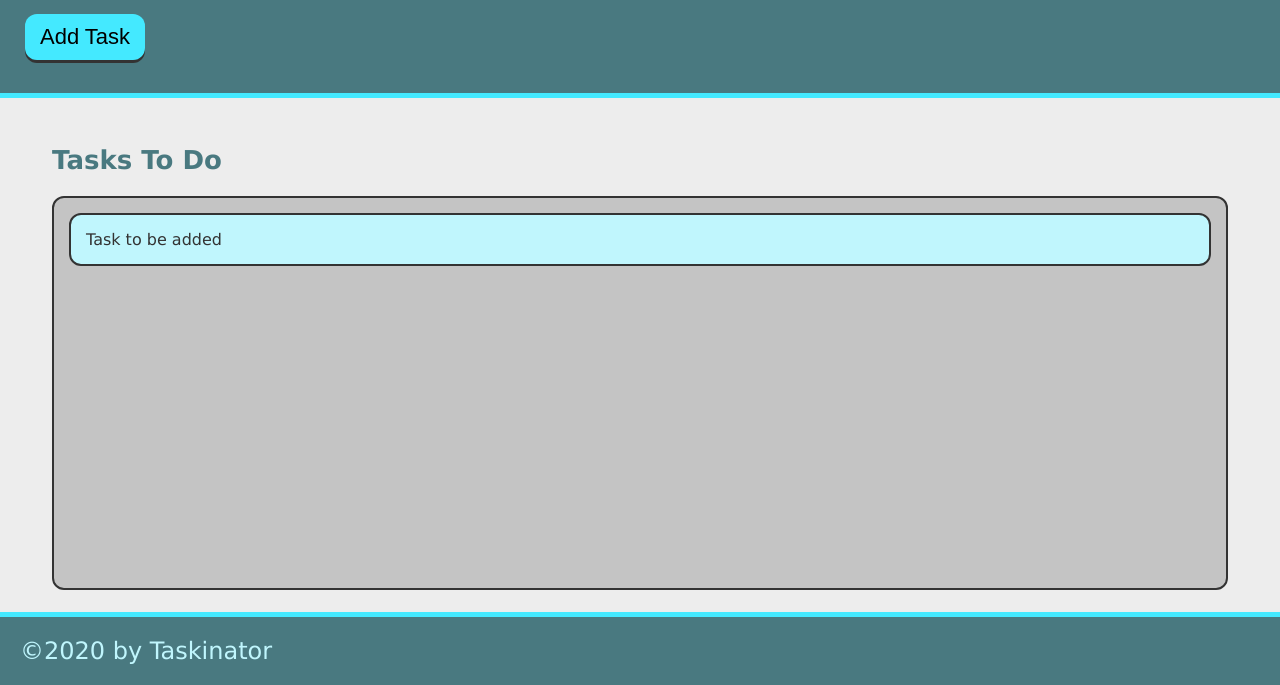
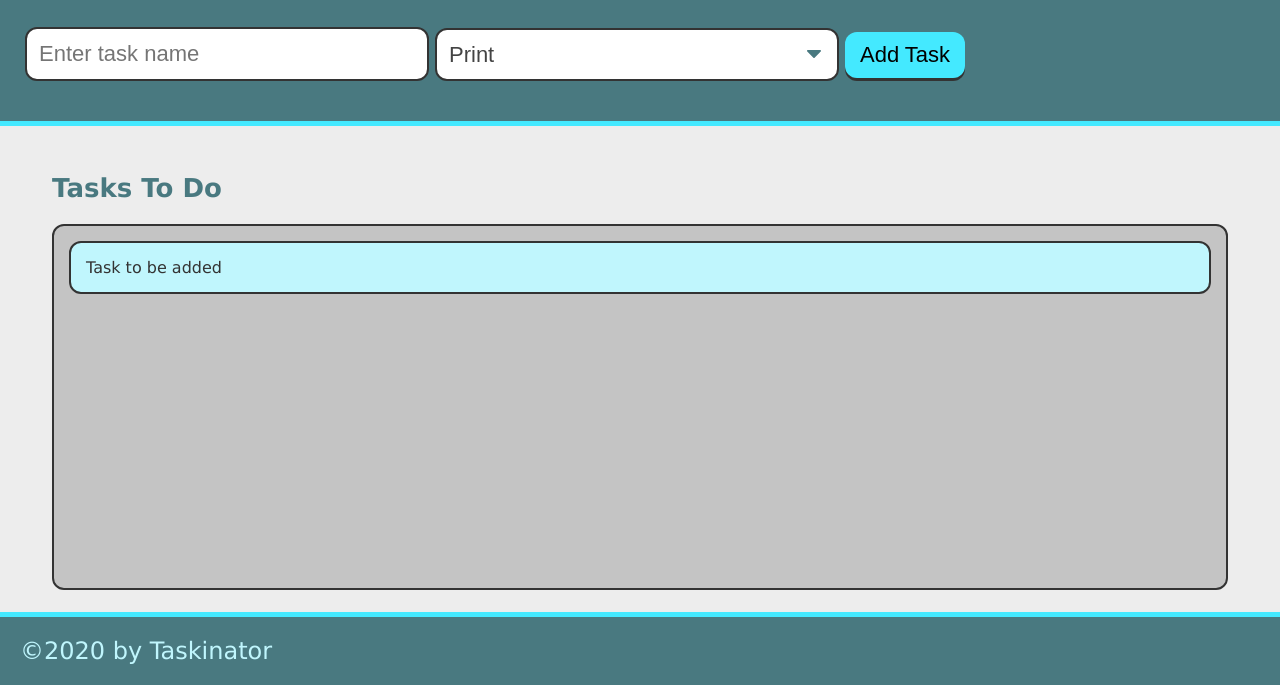
Before and after one commit to Cluce059/Taskinator, a plain HTML site: page index.html in a window 1280 px wide. Shown: the part 115-800 px from the top of the page. Drawn offline with Linux system fonts and the light colour scheme.

Commit message:
ability to submit task name and type as a new task

```diff
--- a/index.html
+++ b/index.html
@@ -11,9 +11,24 @@
     <header>
         <h1 class = "page-title">Taskintor</h1>
         <p>click the button below to create a new task!</p>
-        <button class = "btn" id = "save-task">Add Task</button>
+
+        <form id = "task-form">
+            <div class = "form-group"> <!--put it in a div to make styling easier-->
+                <input type = "text" name = "task-name" class = "text-input" placeholder="Enter task name"/>
+            </div>
+            <div class = "form-group">
+                <select name = "task-type" class = "select-dropdown"> <!--drop down list-->
+                    <option value = "" disabled selection>Pick a task type</option>
+                    <option value = "Print">Print</option> <!--"value" is used so that JS can read the option picked using queryselector or whatever-->
+                    <option value = "Web">Web</option>
+                    <option value = "Mobile"></option>
+                </select>
+            </div>
+            <div class = "form-group">
+                <button class = "btn" id = "save-task" type = "submit">Add Task</button>
+            </div>
+        </form>
     </header>
-
     <main class ="page-content">
         <section class ="task-list-wrapper">
             <h2 class = "list-title">Tasks To Do</h2>
```
